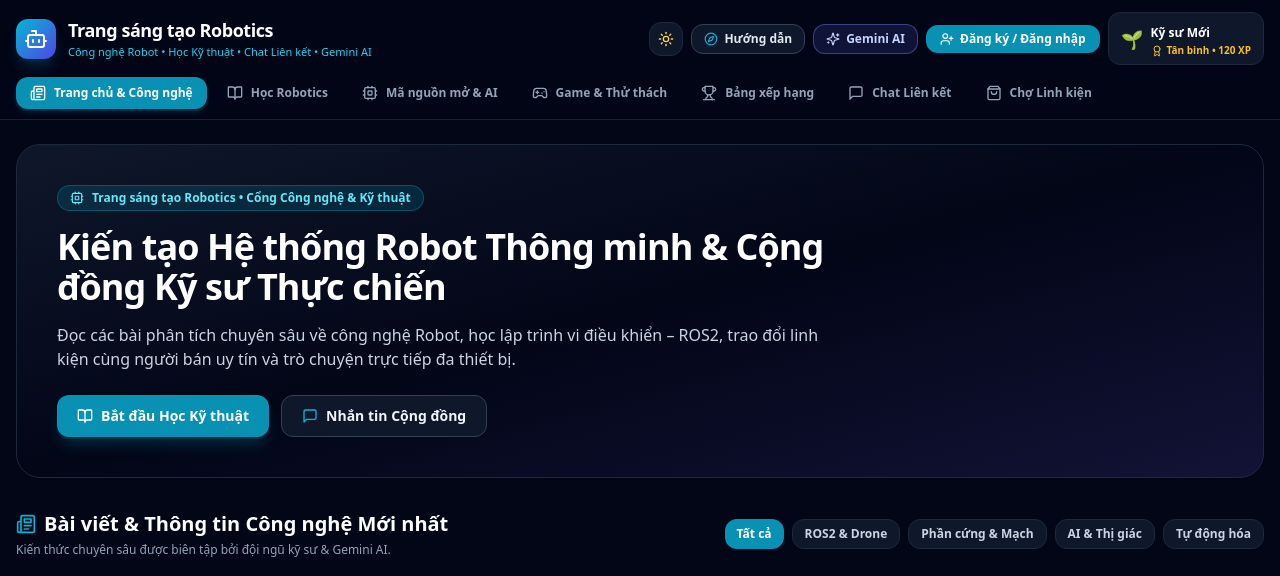
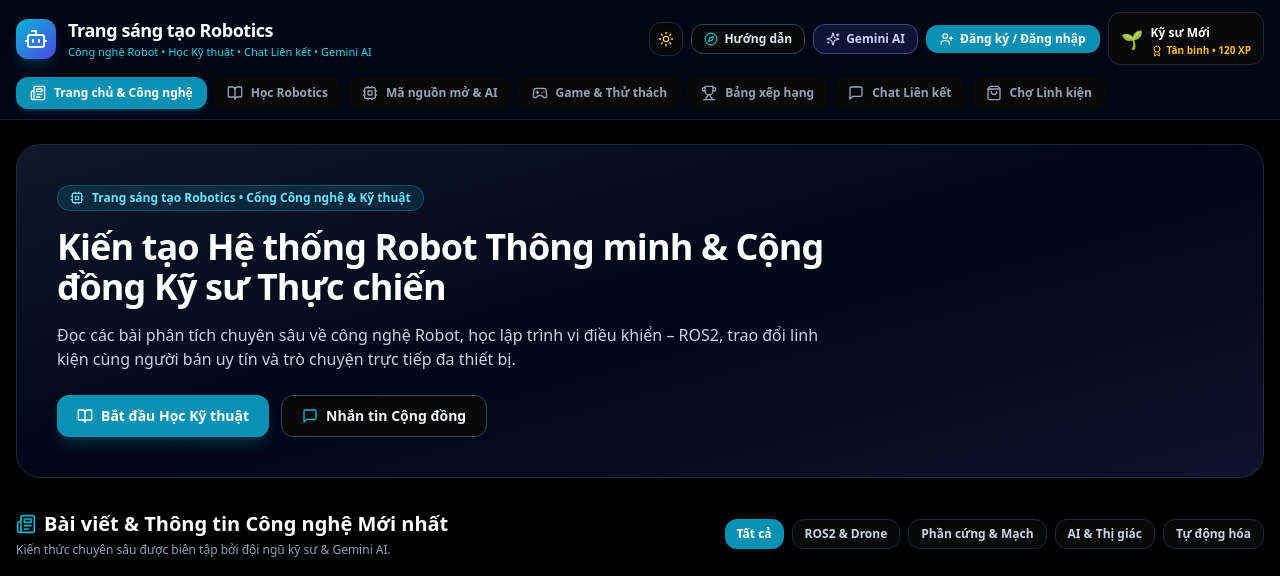
Before and after one commit to baov2402-commits/trang-sang-tao-robotics, a React (Vite) app: page / in a window 1280 px wide. Shown: the top 576 px of the page. Built offline with nearby package versions, Linux system fonts and the light colour scheme; no server answers; the HTML template or start-up script is replaced by a standard one.

Commit message:
style: use neutral black surfaces in dark theme

```diff
--- a/src/index.css
+++ b/src/index.css
@@ -18,3 +18,37 @@
     background: #334155;
   }
 }
+
+/* Dark theme: neutral black surfaces (remove the navy/blue tint). */
+html.dark body {
+  background-color: #000000;
+}
+
+html.dark [class~="bg-slate-950"],
+html.dark [class~="dark:bg-slate-950"] {
+  background-color: #000000 !important;
+}
+
+html.dark [class*="bg-slate-900"] {
+  background-color: #080808 !important;
+}
+
+html.dark [class*="bg-slate-800"] {
+  background-color: #141414 !important;
+}
+
+html.dark [class*="bg-slate-700"] {
+  background-color: #202020 !important;
+}
+
+html.dark ::-webkit-scrollbar-track {
+  background: #000000;
+}
+
+html.dark ::-webkit-scrollbar-thumb {
+  background: #242424;
+}
+
+html.dark ::-webkit-scrollbar-thumb:hover {
+  background: #383838;
+}
```
